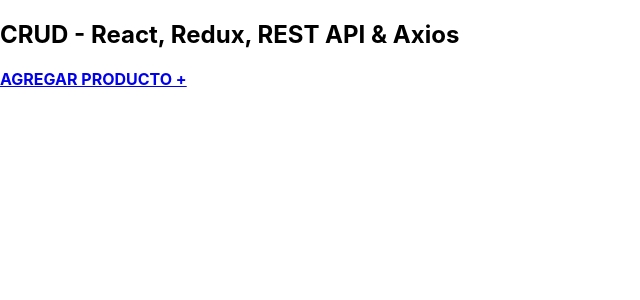
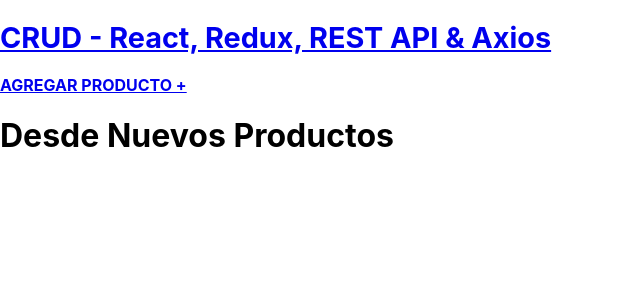
Before and after one commit to FrancoVergara/crudredux, a React (Create React App) app: page /products/new in a window 1280 px wide. Shown: the top 300 px of the page, without its empty margins (0-640 px from the left). Built offline with nearby package versions, Linux system fonts and the light colour scheme; the HTML template or start-up script is replaced by a standard one.

Commit message:
Add routes

```diff
--- a/package.json
+++ b/package.json
@@ -8,6 +8,7 @@
     "@testing-library/user-event": "^12.2.2",
     "react": "^17.0.1",
     "react-dom": "^17.0.1",
+    "react-router-dom": "^5.2.0",
     "react-scripts": "4.0.0",
     "web-vitals": "^0.2.4"
   },
--- a/src/App.js
+++ b/src/App.js
@@ -1,14 +1,24 @@
-import React, { Fragment } from 'react';
+import React from 'react';
+import Header from './components/Header';
+import Products from './components/Products';
+import NewProducts from './components/NewProducts';
+import EditProducts from './components/EditProducts';
 
-import Header from './components/Header';
+import { BrowserRouter as Router, Route, Switch } from 'react-router-dom';
 
 function App() {
   return (
-    <Fragment>
-
+    <Router>
       <Header/>
 
-    </Fragment>
+      <div className="container mt-5">
+        <Switch>
+          <Route exact path="/" component={Products}/>
+          <Route exact path="/products/new" component={NewProducts}/>
+          <Route exact path="/products/edit/:id" component={EditProducts}/>
+        </Switch>
+      </div>
+    </Router>
   );
 }
 
--- /dev/null
+++ b/src/components/EditProducts.jsx
@@ -0,0 +1,9 @@
+import React from 'react';
+
+const EditProducts = () => {
+    return (
+        <h1>Desde Editar Productos</h1>
+    );
+}
+
+export default EditProducts;
--- a/src/components/Header.jsx
+++ b/src/components/Header.jsx
@@ -1,15 +1,20 @@
 import React from 'react';
+import { Link } from 'react-router-dom'
 
 const Header = () => {
     return (
         <nav className="navbar navbar-expand-lg navbar-dark bg-primary justify-content-between">
             <div className="container">
-                <h1>CRUD - React, Redux, REST API & Axios</h1>
+                <h1>
+                    <Link to={"/"} className="text-light">
+                        CRUD - React, Redux, REST API & Axios
+                    </Link>
+                </h1>
             </div>
 
-            <a href="/products/new"
+            <Link to={"/products/new"}
                 className="btn btn-danger nuevo-post d-block d-md-inline-b"
-            >Agregar Producto &#43;</a>
+            >Agregar Producto &#43;</Link>
         </nav>
     );
 }
--- /dev/null
+++ b/src/components/NewProducts.jsx
@@ -0,0 +1,9 @@
+import React from 'react';
+
+const NewProducts = () => {
+    return (
+        <h1>Desde Nuevos Productos</h1>
+    );
+}
+
+export default NewProducts;
--- /dev/null
+++ b/src/components/Products.jsx
@@ -0,0 +1,9 @@
+import React from 'react';
+
+const Products = () => {
+    return (
+        <h1>Desde Productos</h1>
+    );
+}
+
+export default Products;
```
Also changed, not shown: 1 other file (tests, documents, lock files or other folders).
